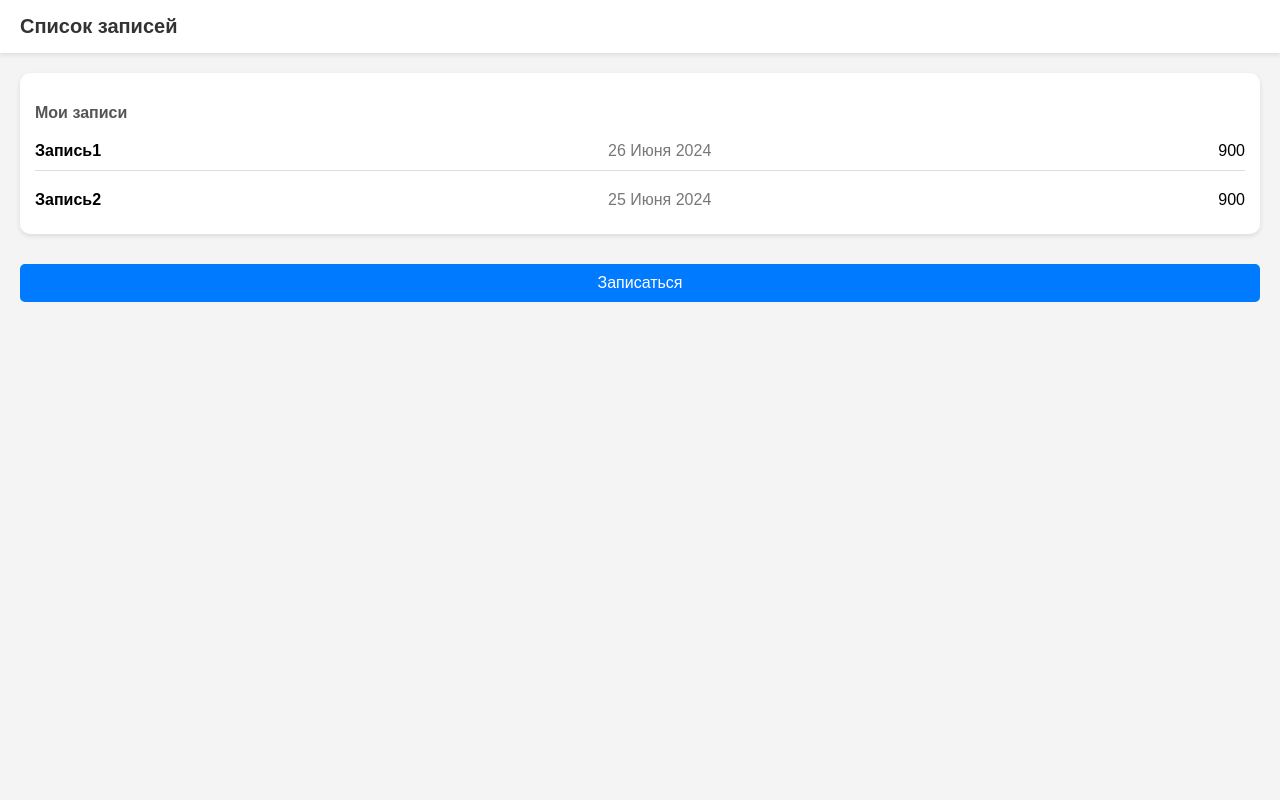
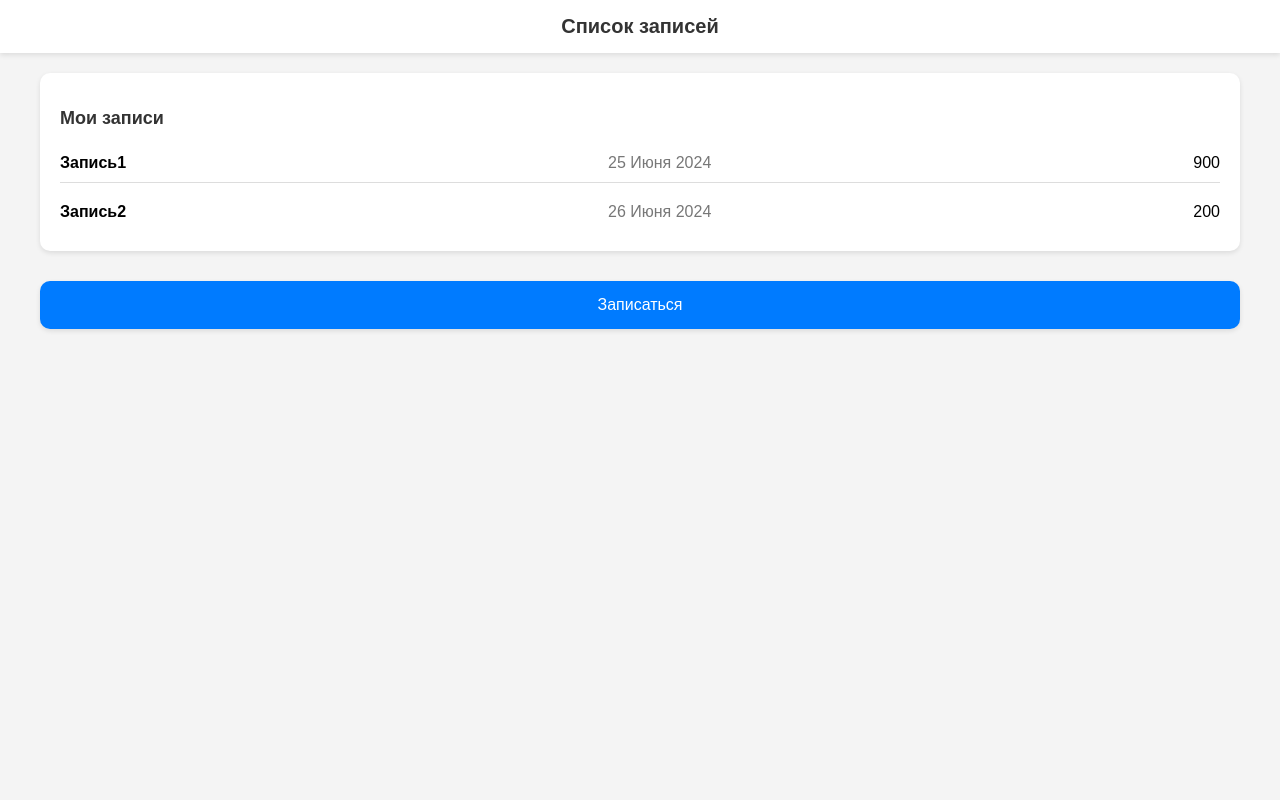
Before and after one commit to dadreu/RequestHandler, a PHP site: page / in a window 1280 px wide. Run offline with PHP 8.4, Linux system fonts and the light colour scheme.

Commit message:
Доработка обоих страниц

```diff
--- a/index.html
+++ b/index.html
@@ -7,25 +7,25 @@
     <link rel="stylesheet" href="styles.css">
 </head>
 <body>
-    <!-- Закрепленный сверху блок "Список записей" -->
-    <div class="header">
-        <h2>Список записей</h2>
+    <!-- Верхний блок с белым фоном -->
+    <div class="top-bar">
+        <h1>Список записей</h1>
     </div>
 
     <!-- Основной контент на сером фоне -->
     <div class="content">
         <!-- Блок "Мои записи" -->
         <div class="my-records">
-            <h3>Мои записи</h3>
+            <h2>Мои записи</h2>
             <div class="record">
                 <span class="record-name">Запись1</span>
-                <span class="record-date">26 Июня 2024</span>
+                <span class="record-date">25 Июня 2024</span>
                 <span class="record-amount">900</span>
             </div>
             <div class="record">
                 <span class="record-name">Запись2</span>
-                <span class="record-date">25 Июня 2024</span>
-                <span class="record-amount">900</span>
+                <span class="record-date">26 Июня 2024</span>
+                <span class="record-amount">200</span>
             </div>
         </div>
 
--- a/styles.css
+++ b/styles.css
@@ -5,51 +6,66 @@ body {
     background-color: #f4f4f4;
     display: flex;
     flex-direction: column;
-    height: 100vh;
+    min-height: 100vh;
 }
 
-.container {
-    background-color: #fff;
-    padding: 20px;
-    border-radius: 10px;
-    box-shadow: 0 0 10px rgba(0, 0, 0, 0.1);
-    width: 300px;
-    margin: 20px auto;
-}
-
-.header {
+/* Верхний блок с белым фоном */
+.top-bar {
     background-color: #fff;
     padding: 15px 20px;
     box-shadow: 0 2px 5px rgba(0, 0, 0, 0.1);
+    display: flex;
+    align-items: center;
     position: sticky;
     top: 0;
     z-index: 10;
 }
 
-.header h2 {
+.top-bar h1 {
     font-size: 20px;
     margin: 0;
+    flex: 1;
+    text-align: center;
     color: #333;
 }
 
+.back-button {
+    background: none;
+    border: none;
+    font-size: 24px;
+    cursor: pointer;
+    color: #007bff;
+    padding: 0;
+    margin-right: 10px;
+}
+
+.back-button:hover {
+    color: #0056b3;
+}
+
+/* Основной контент на сером фоне */
 .content {
     flex: 1;
     padding: 20px;
     background-color: #f4f4f4;
+    margin: 0 20px; /* Боковые отступы */
 }
 
+/* Стили для страницы index.html */
+
+/* Блок "Мои записи" */
 .my-records {
     background-color: #fff;
-    padding: 15px;
+    padding: 20px;
     border-radius: 10px;
     box-shadow: 0 2px 5px rgba(0, 0, 0, 0.1);
     margin-bottom: 20px;
 }
 
-.my-records h3 {
-    font-size: 16px;
-    margin-bottom: 10px;
-    color: #555;
+.my-records h2 {
+    font-size: 18px;
+    margin-bottom: 15px;
+    color: #333;
 }
 
 .record {
@@ -79,131 +95,33 @@ body {
     color: #000;
 }
 
+/* Кнопка "Записаться" */
 .sign-up-button {
     background-color: #007bff;
     color: #fff;
     border: none;
-    padding: 10px 20px;
-    border-radius: 5px;
+    padding: 15px 20px;
+    border-radius: 10px;
     cursor: pointer;
     font-size: 16px;
     width: 100%;
     margin-top: 10px;
+    box-shadow: 0 2px 5px rgba(0, 0, 0, 0.1);
 }
 
 .sign-up-button:hover {
     background-color: #0056b3;
 }
 
-/* Стили для страницы выбора даты */
-/* Верхний блок с белым фоном */
-.top-bar {
-    background-color: #fff;
-    padding: 15px 20px;
-    box-shadow: 0 2px 5px rgba(0, 0, 0, 0.1);
-    display: flex;
-    align-items: center;
-    position: sticky;
-    top: 0;
-    z-index: 10;
-}
+/* Стили для страницы date-selection.html */
 
-.top-bar h1 {
-    font-size: 20px;
-    margin: 0;
-    flex: 1;
-    text-align: center;
-}
-
-.back-button {
-    background: none;
-    border: none;
-    font-size: 24px;
-    cursor: pointer;
-    color: #007bff;
-    padding: 0;
-    margin-right: 10px;
-}
-
-.back-button:hover {
-    color: #0056b3;
-}
-
-/* Основной контент на сером фоне */
-.top-bar {
-    background-color: #fff;
-    padding: 15px 20px;
-    box-shadow: 0 2px 5px rgba(0, 0, 0, 0.1);
-    display: flex;
-    align-items: center;
-    position: sticky;
-    top: 0;
-    z-index: 10;
-}
-
-.top-bar h1 {
-    font-size: 20px;
-    margin: 0;
-    flex: 1;
-    text-align: center;
-}
-
-.back-button {
-    background: none;
-    border: none;
-    font-size: 24px;
-    cursor: pointer;
-    color: #007bff;
-    padding: 0;
-    margin-right: 10px;
-}
-
-.back-button:hover {
-    color: #0056b3;
-}
-
-/* Основной контент на сером фоне */
-.top-bar {
-    background-color: #fff;
-    padding: 15px 20px;
-    box-shadow: 0 2px 5px rgba(0, 0, 0, 0.1);
-    display: flex;
-    align-items: center;
-    position: sticky;
-    top: 0;
-    z-index: 10;
-}
-
-.top-bar h1 {
-    font-size: 20px;
-    margin: 0;
-    flex: 1;
-    text-align: center;
-}
-
-.back-button {
-    background: none;
-    border: none;
-    font-size: 24px;
-    cursor: pointer;
-    color: #007bff;
-    padding: 0;
-    margin-right: 10px;
-}
-
-.back-button:hover {
-    color: #0056b3;
-}
-
-/* Основной контент на сером фоне */
-.content {
-    flex: 1;
-    padding: 20px;
-    background-color: #f4f4f4;
-}
-
+/* Блок календаря */
 .date-selection {
     margin-bottom: 20px;
+    padding: 20px; /* Отступы внутри блока */
+    background-color: #fff; /* Белый фон */
+    border-radius: 10px; /* Закругленные углы */
+    box-shadow: 0 2px 5px rgba(0, 0, 0, 0.1); /* Тень */
 }
 
 .month-navigation {
```
Also changed, not shown: other parts of styles.css (+17 -8 lines), date-selection.html (+12 -3 lines), script.js (+16 -3 lines).
